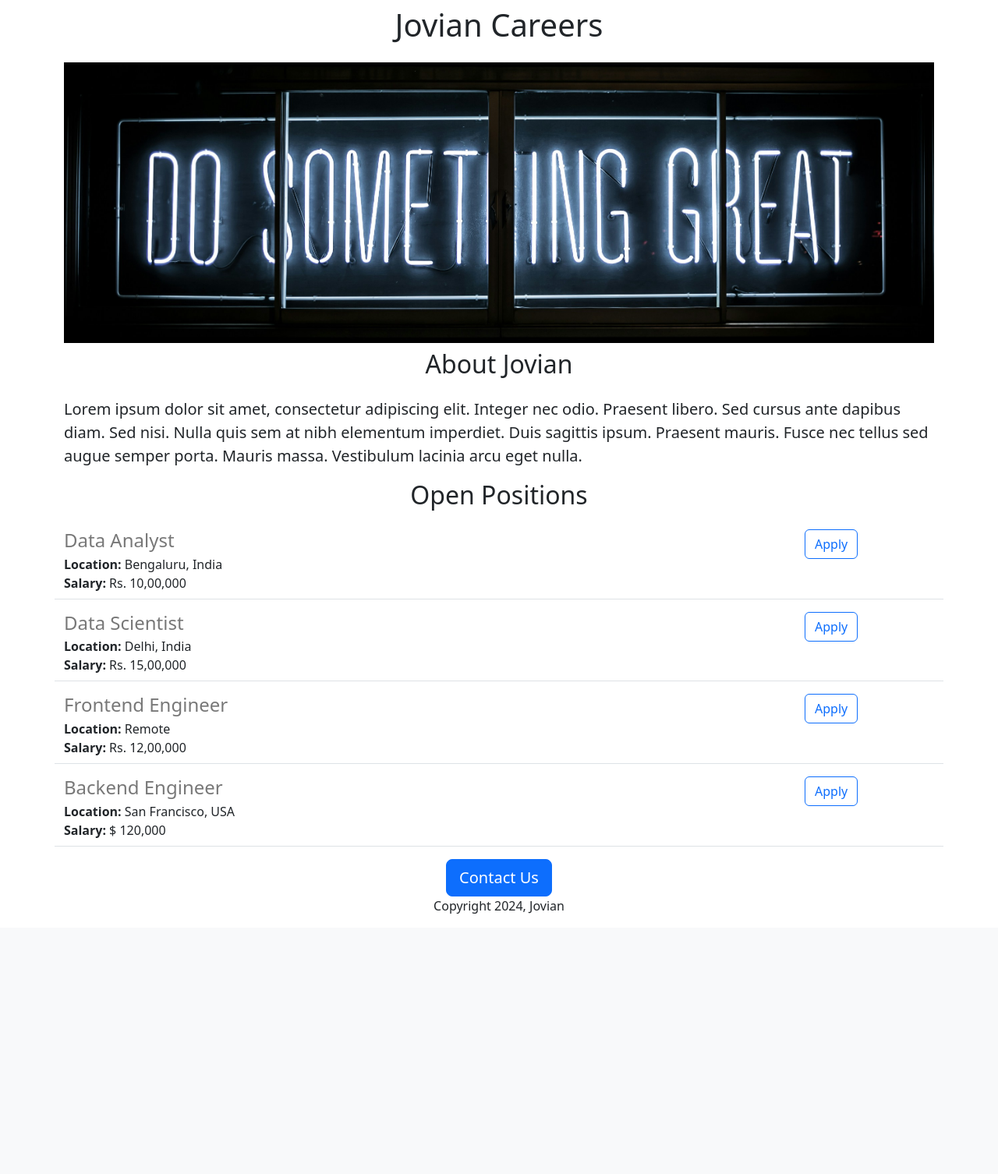
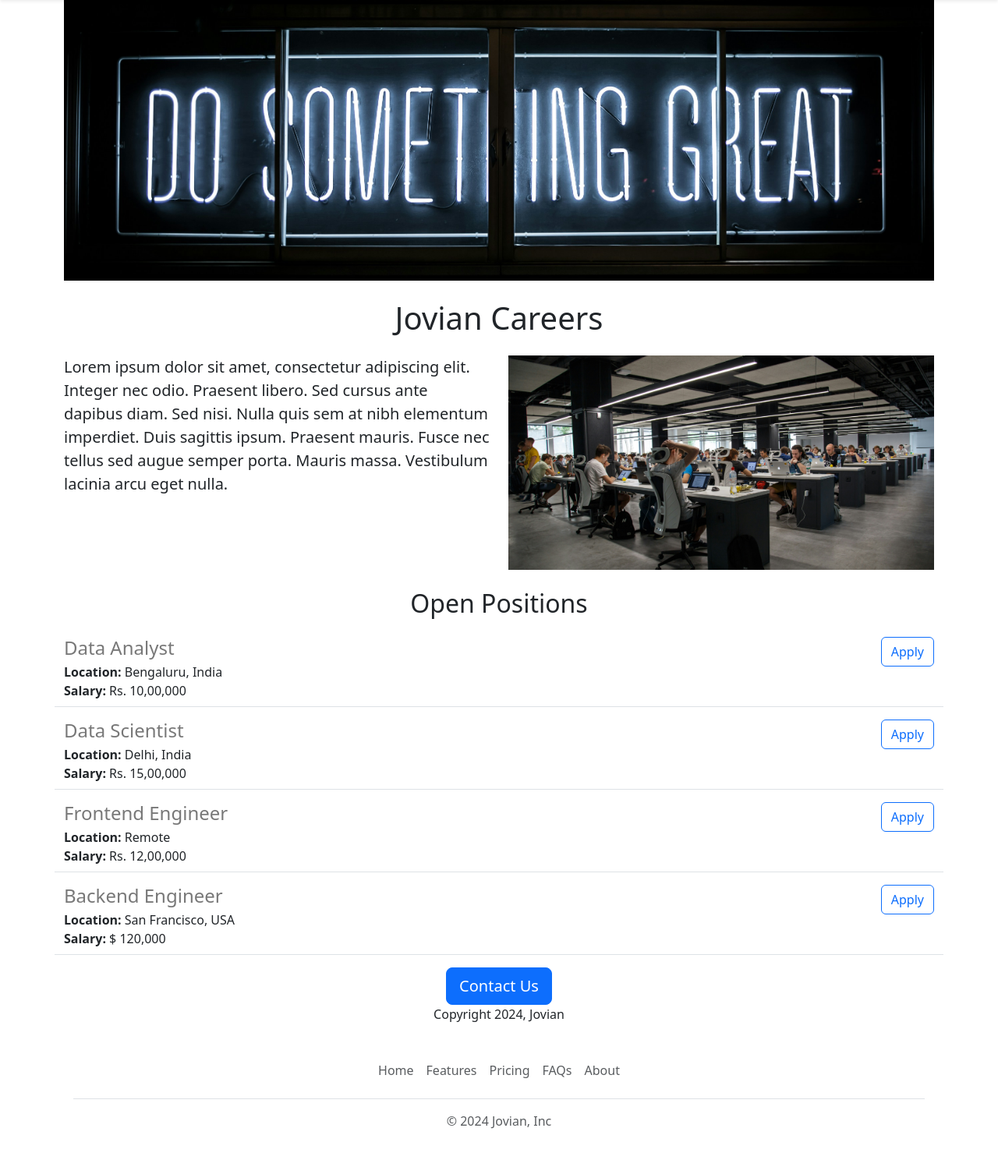
Before and after one commit to KUNAL152/jovian_careers_website, a Flask app: page / in a window 1280 px wide. Shown: the part 56-1562 px from the top of the page at 78% size. Before the commit the page ends 1228 px from the top, so only its background shows below. Run offline with Flask 3, Linux system fonts and the light colour scheme.

Commit message:
added footer

```diff
--- /dev/null
+++ b/templates/footer.html
@@ -0,0 +1,12 @@
+<div class="container">
+  <footer class="py-3 my-4">
+    <ul class="nav justify-content-center border-bottom pb-3 mb-3">
+      <li class="nav-item"><a href="#" class="nav-link px-2 text-muted">Home</a></li>
+      <li class="nav-item"><a href="#" class="nav-link px-2 text-muted">Features</a></li>
+      <li class="nav-item"><a href="#" class="nav-link px-2 text-muted">Pricing</a></li>
+      <li class="nav-item"><a href="#" class="nav-link px-2 text-muted">FAQs</a></li>
+      <li class="nav-item"><a href="#" class="nav-link px-2 text-muted">About</a></li>
+    </ul>
+    <p class="text-center text-muted">© 2024 Jovian, Inc</p>
+  </footer>
+</div>
--- a/templates/home.html
+++ b/templates/home.html
@@ -10,6 +10,7 @@
       height:360px;
       width: 100%;
       object-fit: cover;
+      margin-bottom: 16px;
     }
   </style>
   <title>Jovian Careers</title>
@@ -18,10 +19,17 @@
 <body>
   {% include 'nav.html' %}
   <div class="container">
+    <img class="img-fluid" id="banner" src="/static/banner.jpg" alt="Banner Image">
     <h1 class="text-center mt-2 mb-4">{{company_name}} Careers </h1>
-    <img class="img-fluid" id="banner" src="/static/banner.jpg" alt="Banner Image">
-    <h2 class="text-center mt-2 mb-4">About Jovian</h2>
-    <p class="lead">Lorem ipsum dolor sit amet, consectetur adipiscing elit. Integer nec odio. Praesent libero. Sed cursus ante dapibus diam. Sed nisi. Nulla quis sem at nibh elementum imperdiet. Duis sagittis ipsum. Praesent mauris. Fusce nec tellus sed augue semper porta. Mauris massa. Vestibulum lacinia arcu eget nulla.</p>
+    <div class="row">
+      <div class="col-md-6">
+        <p class="lead">Lorem ipsum dolor sit amet, consectetur adipiscing elit. Integer nec odio. Praesent libero. Sed cursus ante dapibus diam. Sed nisi. Nulla quis sem at nibh elementum imperdiet. Duis sagittis ipsum. Praesent mauris. Fusce nec tellus sed augue semper porta. Mauris massa. Vestibulum lacinia arcu eget nulla.
+        </p>
+      </div>
+      <div class="d-none d-md-block col-md-6">
+        <img src="/static/people.jpg" alt="People Image" class="img-fluid" style="object-fit:cover;height:275px;width:100%;margin-bottom:16px"">
+      </div>
+    </div>
     <h2 class="text-center mt-2 mb-4">Open Positions</h2>
     <p>
       {% for job in jobs %}
@@ -32,6 +40,7 @@
       <button class="btn btn-primary btn-lg">Contact Us</button>
       <p>Copyright 2024, Jovian</p>
     <div>
+      {% include 'footer.html' %}
   </div>
 </body>
 </html>
--- a/templates/jobitem.html
+++ b/templates/jobitem.html
@@ -8,7 +8,7 @@
       <b>Salary:</b> {{job.salary}}
     </div>
   </div>
-  <div class="col-2">
-    <button type="button" class="btn btn-outline-primary">Apply</button>
+  <div class="col-2 padding-right:16px"">
+    <a href="mailto:hello@jovian.ai?subject=Application for {{job['title']}}" type="button" class="btn btn-outline-primary float-end align-middle">Apply</a>
   </div>
 </div>
--- a/templates/nav.html
+++ b/templates/nav.html
@@ -1,4 +1,4 @@
-<nav class="navbar bg-body-tertiary">
+<nav class="navbar shadow-sm fixed-top bg-white">
   <div class="container-fluid">
     <a class="navbar-brand" href="#">
       <img src="/static/log.svg" alt="Logo" width="30" height="24" class="d-inline-block align-text-top">
@@ -6,3 +6,4 @@
     </a>
   </div>
 </nav>
+<div style="height:56px"></div>
```
Also changed, not shown: static/people.jpg (added).
